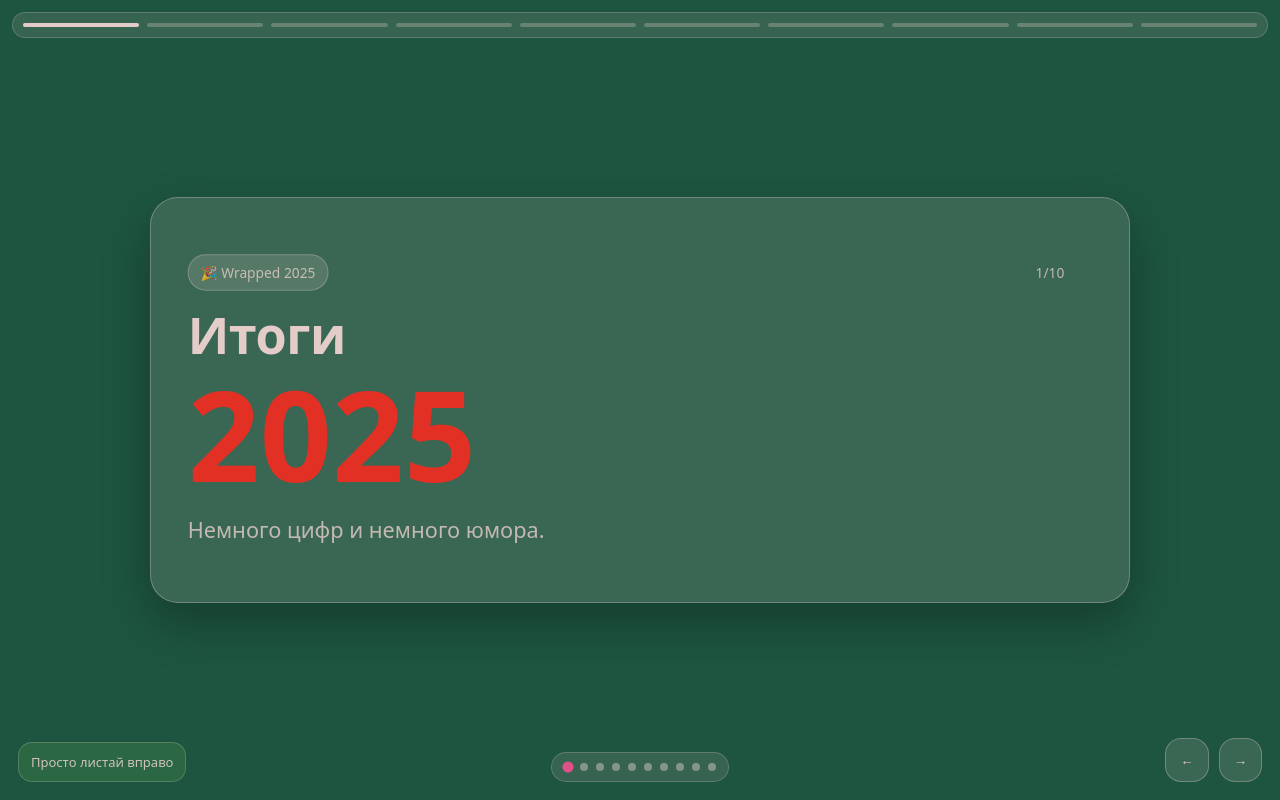
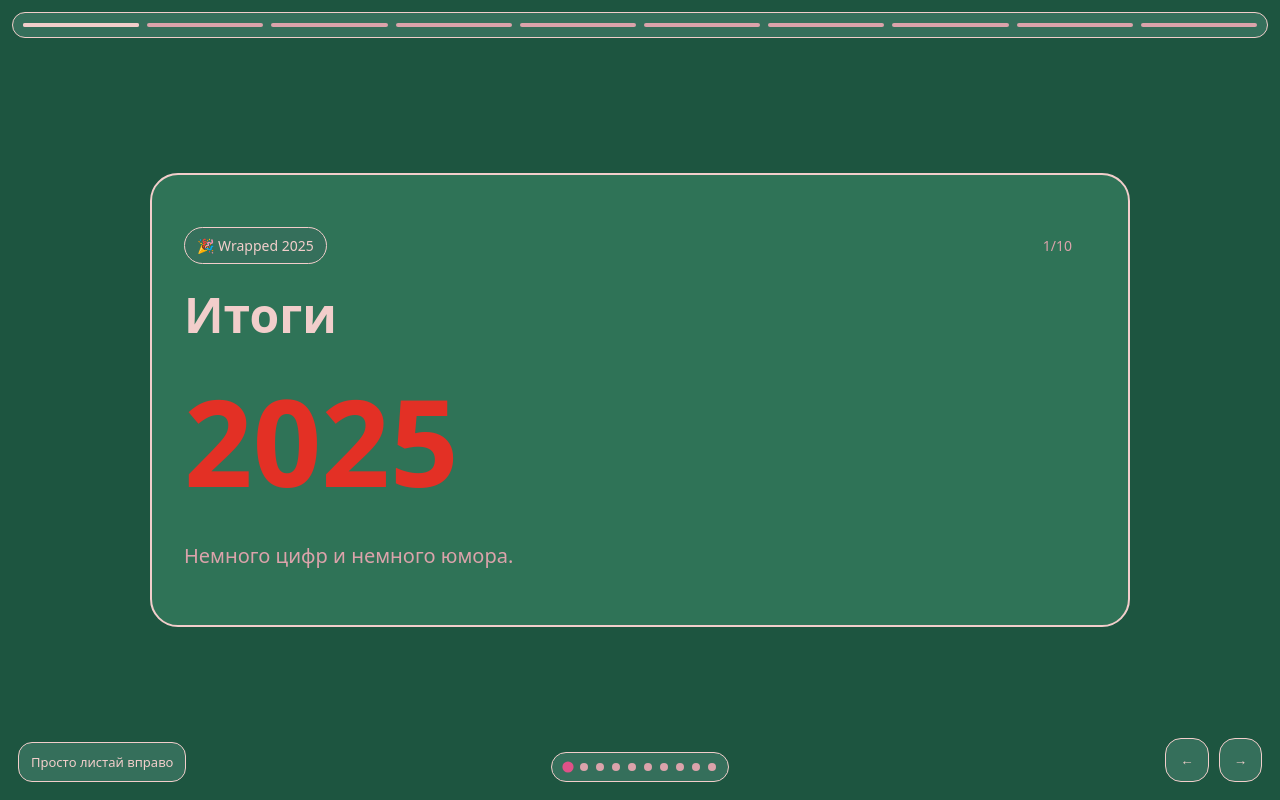
Before and after one commit to endeded95-svg/wrapped-2025, a plain HTML site: page index.html in a window 1280 px wide. Shown: the top 800 px of the page. Drawn offline with Linux system fonts and the light colour scheme.

Commit message:
Update styles.css

```diff
--- a/styles.css
+++ b/styles.css
@@ -1,19 +1,25 @@
 :root{
+  /* Палитра — ТОЛЬКО SOLID */
   --green:#1d5540;
   --red:#e33025;
   --pink:#e05188;
   --pink2:#DBA3AB;
   --cream:#f2cecb;
 
-  --bg:var(--green);
-  --card:rgba(235,208,205,.14);
-  --text:rgba(235,208,205,.96);
-  --muted:rgba(235,208,205,.78);
-  --accent:var(--red);
-  --accent-soft:var(--pink);
+  /* Интерфейс */
+  --bg:#1d5540;
+  --card:#2f7357;
+  --panel:#356f5b;
+  --border:#f2cecb;
+  --text:#f2cecb;
+  --muted:#dba3ab;
+  --accent:#e33025;
+  --accent-soft:#e05188;
 }
 
-*{ box-sizing:border-box }
+*{
+  box-sizing:border-box;
+}
 
 html,body{
   margin:0;
@@ -23,89 +29,95 @@ html,body{
   font-family:system-ui,-apple-system,Segoe UI,Roboto,Inter,Arial,sans-serif;
 }
 
-body{ overflow:hidden }
-.app{ height:100%; position:relative }
+body{
+  overflow:hidden;
+}
 
-/* =========================
-   STORY PROGRESS (SOLID)
-========================= */
+.app{
+  height:100%;
+  position:relative;
+}
+
+/* =====================
+   STORY PROGRESS — SOLID
+===================== */
 .progress{
   position:absolute;
+  top:12px;
   left:12px;
   right:12px;
-  top:12px;
   display:flex;
   gap:8px;
-  z-index:5;
   padding:10px;
+  background:var(--panel);
+  border:1px solid var(--border);
   border-radius:999px;
-  background:rgba(235,208,205,.12);
-  border:1px solid rgba(235,208,205,.22);
+  z-index:10;
 }
 
 .seg{
   flex:1;
   height:4px;
+  background:var(--muted);
   border-radius:999px;
   overflow:hidden;
-  background:rgba(235,208,205,.28);
-  cursor:pointer;
 }
 
 .seg .fill{
+  width:100%;
   height:100%;
-  width:100%;
-  transform-origin:left center;
+  background:var(--text);
+  transform-origin:left;
   transform:scaleX(0);
-  background:rgba(235,208,205,.95);
-  transition:transform .35s ease;
+  transition:transform .3s ease;
 }
 
-/* =========================
-   TRACK & SLIDES
-========================= */
+/* =====================
+   TRACK / SLIDES
+===================== */
 .track{
   display:flex;
   height:100%;
-  will-change:transform;
   transition:transform .7s cubic-bezier(.18,.95,.22,1);
 }
 
-.track.no-anim{ transition:none !important }
-.track.grabbing{ cursor:grabbing }
+.track.no-anim{
+  transition:none;
+}
 
 .slide{
   flex:0 0 100%;
   display:flex;
   align-items:center;
   justify-content:center;
-  padding:clamp(18px,4vw,48px);
+  padding:48px;
   position:relative;
 }
 
-/* ❌ никаких before / after / glow */
-.slide::before{ display:none }
+/* НИЧЕГО */
+.slide::before{
+  display:none;
+}
 
-/* =========================
-   CARD (SOLID)
-========================= */
+/* =====================
+   CARD — SOLID
+===================== */
 .card{
   width:min(980px,100%);
-  background:rgba(235,208,205,.14);
-  border:1px solid rgba(235,208,205,.32);
+  background:var(--card);
+  border:2px solid var(--border);
   border-radius:28px;
-  padding:clamp(20px,4vw,44px);
-  box-shadow:0 20px 48px rgba(0,0,0,.28);
+  padding:44px;
 }
 
-/* =========================
+/* =====================
    CONTENT ANIMATION
-========================= */
+===================== */
 .card-inner{
   opacity:0;
-  transform:translateY(14px) scale(.985);
+  transform:translateY(12px);
   transition:
-    opacity .35s ease,
+    opacity .3s ease,
     transform .45s cubic-bezier(.2,.9,.2,1);
 }
 
@@ -114,17 +126,17 @@ body{ overflow:hidden }
   transform:none;
 }
 
-/* направление */
 .slide.from-right .card-inner{
-  transform:translateX(14px) translateY(10px) scale(.985);
-}
-.slide.from-left .card-inner{
-  transform:translateX(-14px) translateY(10px) scale(.985);
+  transform:translateX(12px) translateY(8px);
 }
 
-/* =========================
-   TYPO & UI
-========================= */
+.slide.from-left .card-inner{
+  transform:translateX(-12px) translateY(8px);
+}
+
+/* =====================
+   TEXT
+===================== */
 .meta{
   display:flex;
   justify-content:space-between;
@@ -137,34 +149,32 @@ body{ overflow:hidden }
 .pill{
   padding:8px 12px;
   border-radius:999px;
-  background:rgba(235,208,205,.16);
-  border:1px solid rgba(235,208,205,.30);
+  background:var(--panel);
+  border:1px solid var(--border);
+  color:var(--text);
 }
 
 .title{
-  font-size:clamp(28px,4vw,56px);
+  font-size:48px;
   margin:0 0 12px;
-  line-height:1.05;
-  letter-spacing:-.5px;
 }
 
 .big{
-  font-size:clamp(56px,10vw,140px);
+  font-size:120px;
   font-weight:800;
   color:var(--accent);
-  line-height:.95;
   margin:8px 0;
 }
 
 .desc{
-  font-size:clamp(16px,2.2vw,22px);
+  font-size:20px;
   max-width:52ch;
   color:var(--muted);
 }
 
-/* =========================
+/* =====================
    DOTS
-========================= */
+===================== */
 .dots{
   position:absolute;
   left:50%;
@@ -173,17 +183,16 @@ body{ overflow:hidden }
   display:flex;
   gap:8px;
   padding:10px 12px;
+  background:var(--panel);
+  border:1px solid var(--border);
   border-radius:999px;
-  background:rgba(235,208,205,.12);
-  border:1px solid rgba(235,208,205,.22);
 }
 
 .dot{
   width:8px;
   height:8px;
   border-radius:50%;
-  background:rgba(235,208,205,.45);
-  cursor:pointer;
+  background:var(--muted);
 }
 
 .dot.active{
@@ -191,9 +200,9 @@ body{ overflow:hidden }
   transform:scale(1.4);
 }
 
-/* =========================
+/* =====================
    CONTROLS
-========================= */
+===================== */
 .controls{
   position:absolute;
   right:18px;
@@ -206,55 +215,28 @@ body{ overflow:hidden }
   height:44px;
   padding:0 14px;
   border-radius:16px;
-  border:1px solid rgba(235,208,205,.32);
-  background:rgba(235,208,205,.14);
+  border:1px solid var(--border);
+  background:var(--panel);
   color:var(--text);
+  font-weight:600;
   cursor:pointer;
-  font-weight:600;
 }
 
-/* =========================
+/* =====================
    HINT
-========================= */
+===================== */
 .hint{
   position:absolute;
   left:18px;
   bottom:18px;
   font-size:13px;
-  color:rgba(235,208,205,.86);
-  background:rgba(53,119,68,.55);
-  border:1px solid rgba(235,208,205,.22);
+  background:var(--panel);
+  border:1px solid var(--border);
+  color:var(--text);
   padding:10px 12px;
   border-radius:14px;
 }
 
 @media(max-width:520px){
-  .hint{ display:none }
+  .hint{display:none;}
 }
-
-/* =========================
-   MOBILE PORTRAIT
-========================= */
-@media (max-width:768px) and (orientation:portrait){
-  .slide{ align-items:flex-start; padding:64px 16px 120px }
-  .card{ height:100%; display:flex; align-items:center }
-  .card-inner{ width:100%; text-align:center }
-  .meta{ justify-content:center; gap:12px; margin-bottom:24px }
-  .title{ font-size:clamp(24px,6vw,34px) }
-  .big{ font-size:clamp(72px,22vw,120px); margin:24px 0 }
-  .desc{ margin:0 auto; font-size:clamp(15px,4.5vw,18px) }
-  .dots{ bottom:70px }
-  .controls{ right:50%; transform:translateX(50%); bottom:16px }
-  .btn{ height:48px; min-width:64px }
-}
-
-/* =========================
-   REDUCED MOTION
-========================= */
-@media (prefers-reduced-motion: reduce){
-  .track,
-  .card-inner,
-  .seg .fill{
-    transition:none !important;
-  }
-}
```
